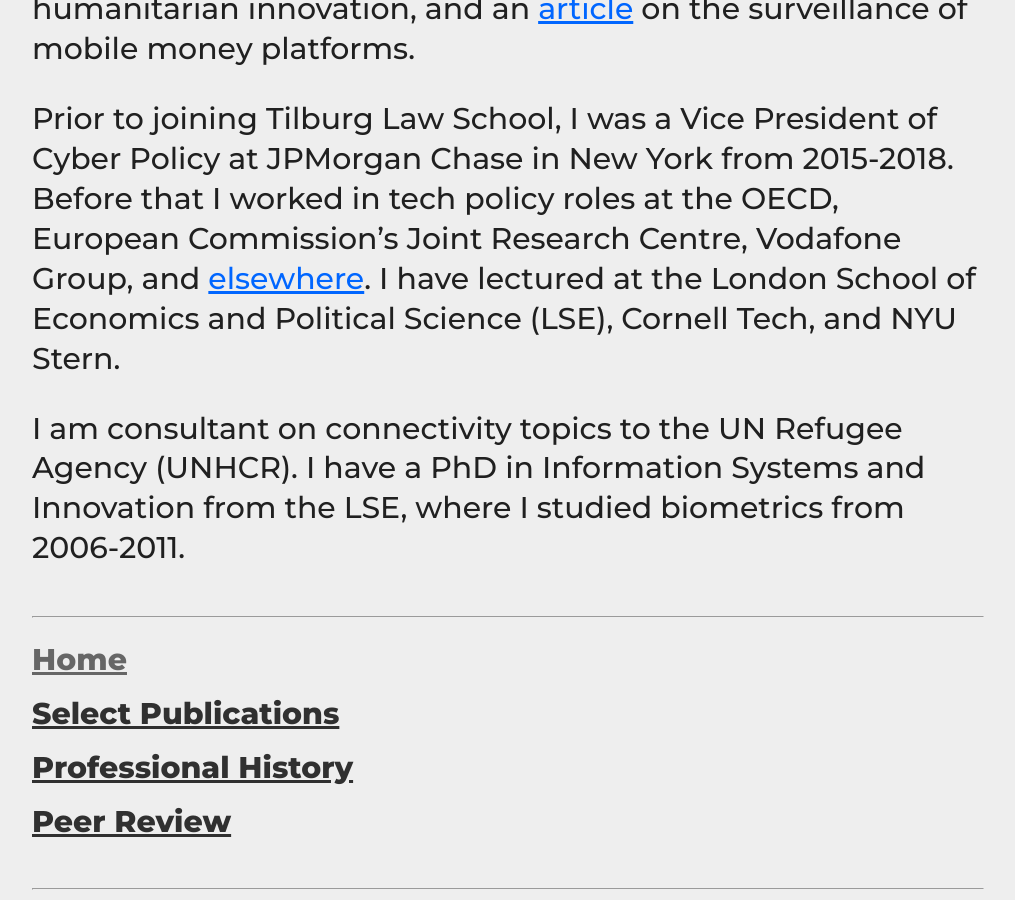
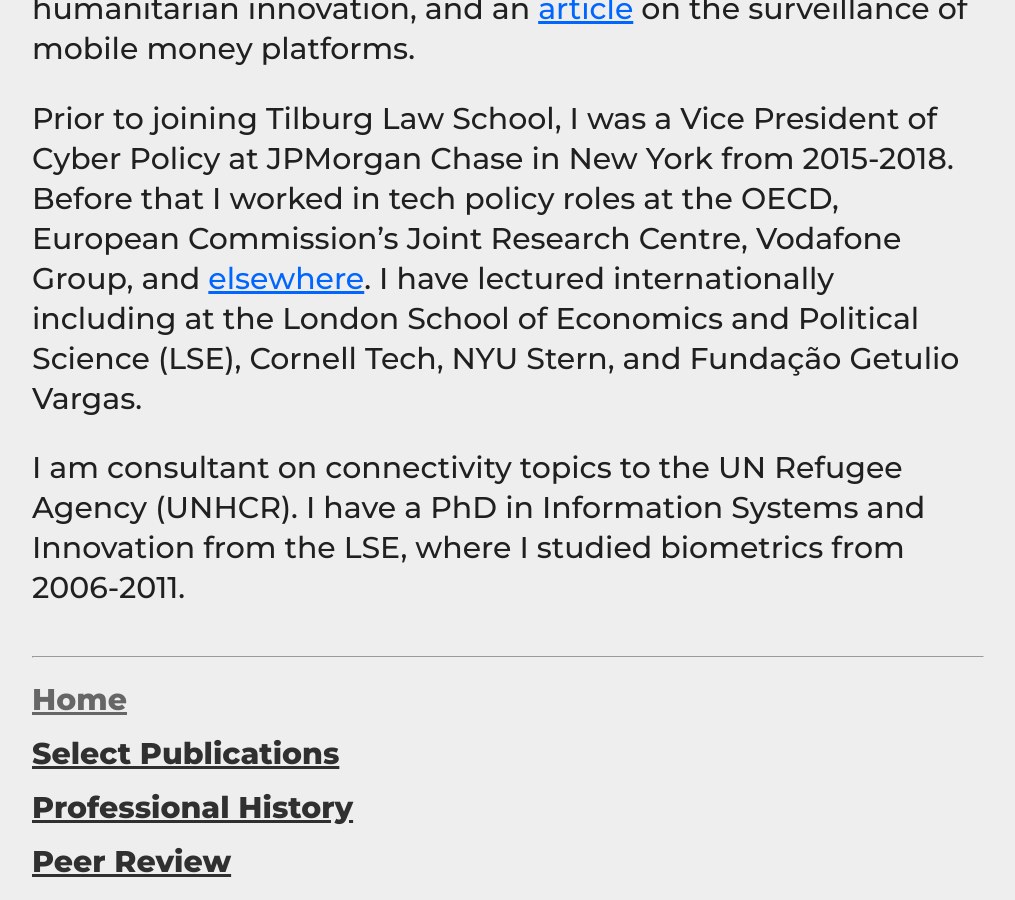
Before and after one commit to haroonalrasheed/641a, a Jekyll site: the page built from index.md, in a window 1280 px wide and 900 px high, scrolled down 870 px. Shown: the whole window, without its empty margins (132-1147 px from the left). Built offline with Jekyll 4.4.1, drawn with Linux system fonts in a browser that asks for light colours.

Commit message:
Update index.md

```diff
--- a/index.md
+++ b/index.md
@@ -9,6 +9,6 @@ My research interests include cyber policy, critical infrastructure protection,
 
 This year I co-edited an open-access book on data justice and COVID-19 published by [Meatspace Press](https://meatspacepress.com). My recent journal publications include a [research essay](https://doi.org/10.1080/02681102.2020.1811943) on the impacts of customer identification requirements on refugees, a [note](https://doi.org/10.1111/1758-5899.12729) on the use of regulatory sandboxes to stimulate responsible humanitarian innovation, and an [article](https://doi.org/10.24908/ss.v17i1/2.12924) on the surveillance of mobile money platforms.
 
-Prior to joining Tilburg Law School, I was a Vice President of Cyber Policy at JPMorgan Chase in New York from 2015-2018. Before that I worked in tech policy roles at the OECD, European Commission's Joint Research Centre, Vodafone Group, and [elsewhere](http://sixfouronea.net/professional-history/). I have lectured at the London School of Economics and Political Science (LSE), Cornell Tech, and NYU Stern.
+Prior to joining Tilburg Law School, I was a Vice President of Cyber Policy at JPMorgan Chase in New York from 2015-2018. Before that I worked in tech policy roles at the OECD, European Commission's Joint Research Centre, Vodafone Group, and [elsewhere](http://sixfouronea.net/professional-history/). I have lectured internationally including at the London School of Economics and Political Science (LSE), Cornell Tech, NYU Stern, and Fundação Getulio Vargas.
 
 I am consultant on connectivity topics to the UN Refugee Agency (UNHCR). I have a PhD in Information Systems and Innovation from the LSE, where I studied biometrics from 2006-2011.
```
